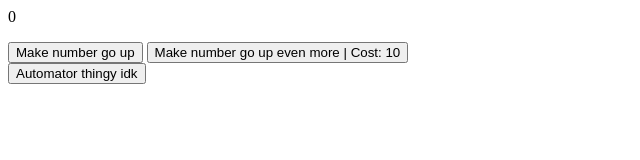
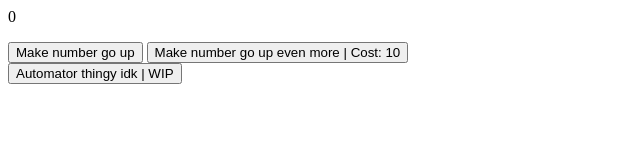
Before and after one commit to AEiOuf/yes, a plain HTML site: page index.html in a window 1280 px wide. Shown: the full height of the page, 0-640 px from the left. Drawn offline with nearby package versions, Linux system fonts and the light colour scheme.

Commit message:
Update index.html

```diff
--- a/index.html
+++ b/index.html
@@ -11,7 +11,7 @@
         <button onclick="buyIncrementIncrementer()" id="incrementIncrementerThing">Make number go up even more | Cost: 10</button>
     </div>
     <div>
-        <button>Automator thingy idk</button>
+        <button>Automator thingy idk | WIP</button>
     </div>
     <script src="https://cdn.jsdelivr.net/npm/vue/dist/vue.js"></script>
     <script src="game.js" charset="utf-8" type="text/javascript"></script>
```
